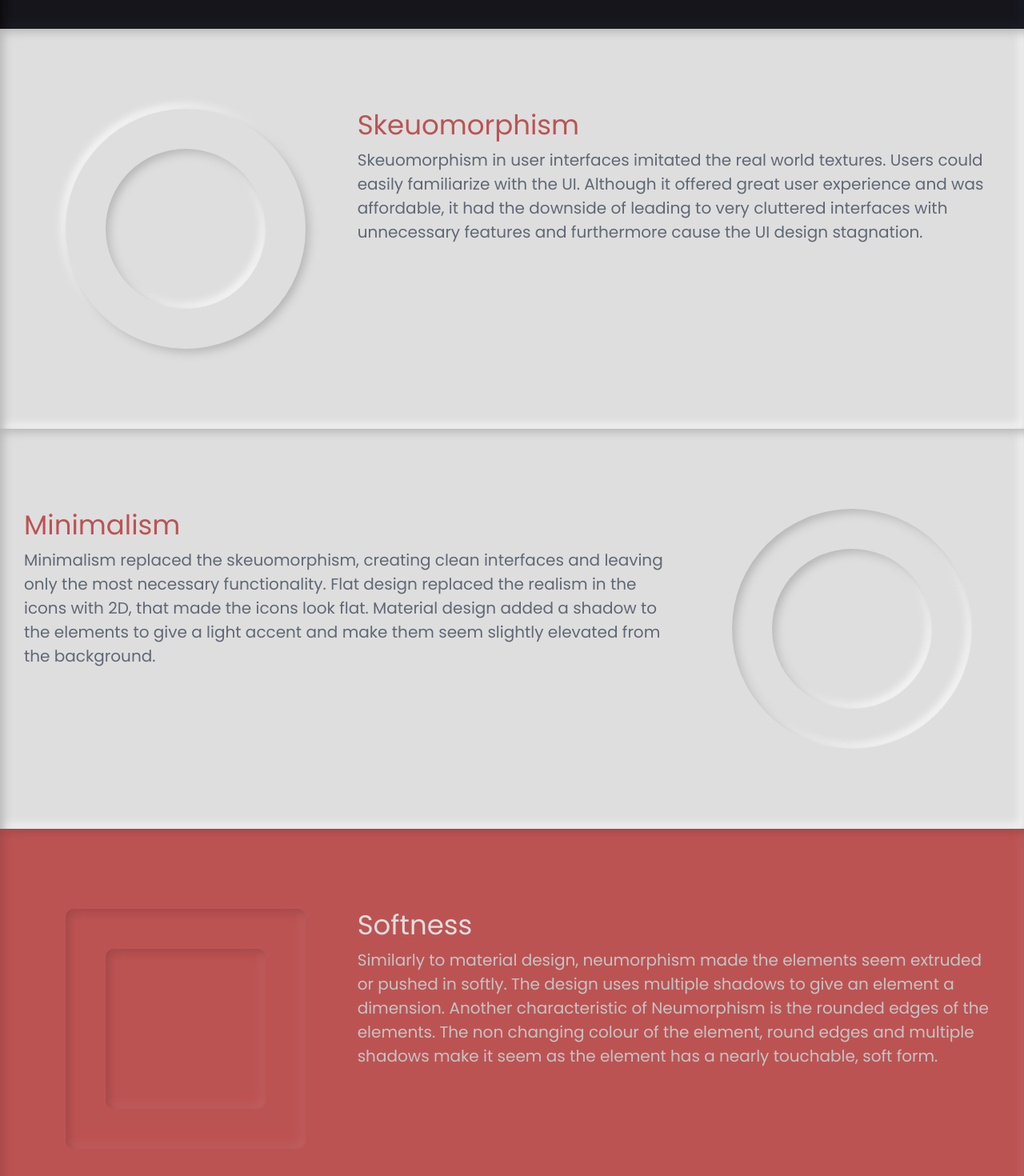
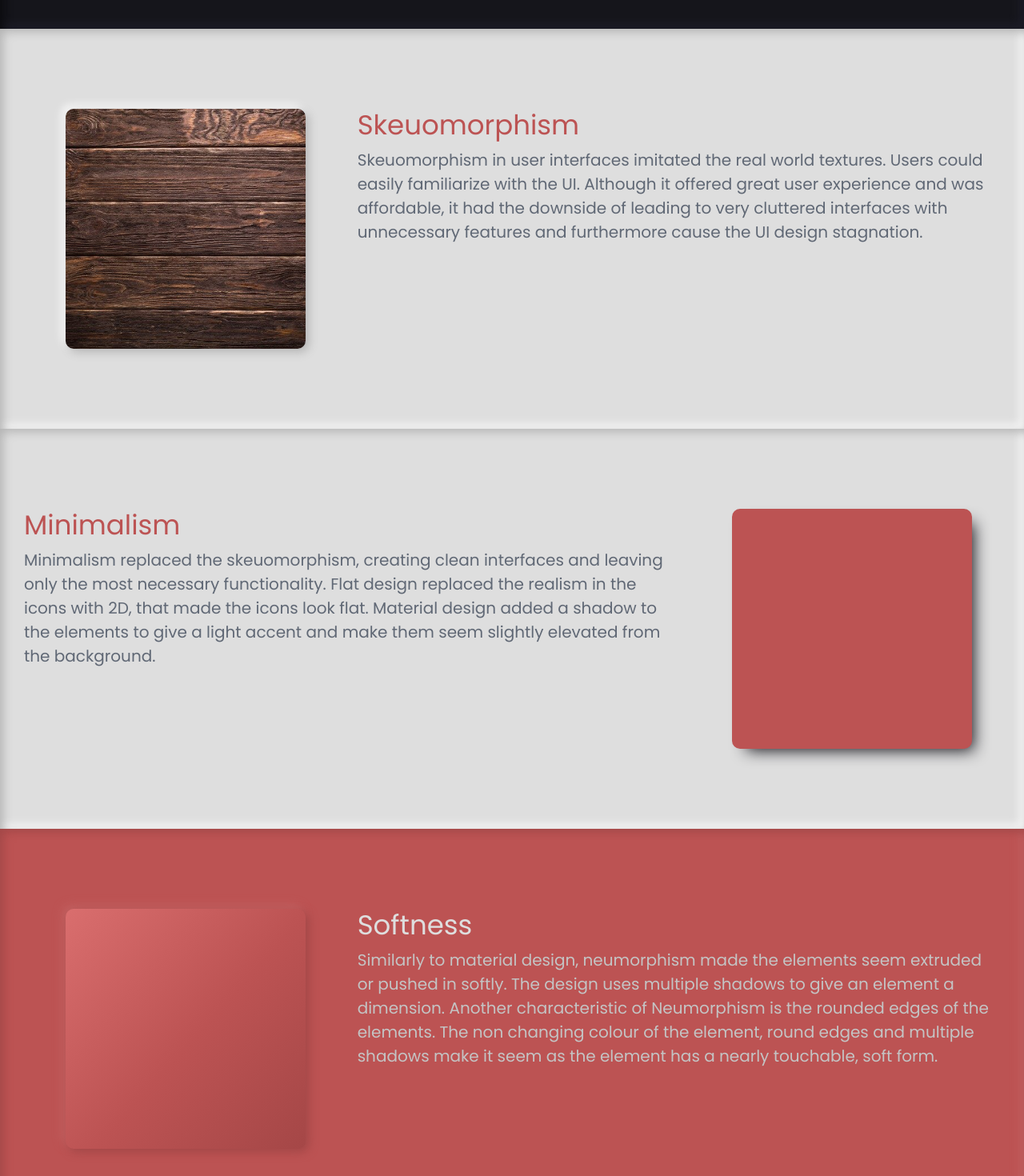
Before and after one commit to yoseychan/luunaro, a Vue app: page /Neumorphism in a window 1280 px wide. Shown: the part 540-2010 px from the top of the page at 80% size. Built offline with nearby package versions, Linux system fonts and the light colour scheme; a web font is replaced by a local one.

Commit message:
element changes in Neumorphism page

```diff
--- a/src/views/Neumorphism.vue
+++ b/src/views/Neumorphism.vue
@@ -10,8 +10,8 @@
                     </p>
                 </div>
                 <div class="col-xl-3 orn">
-                    <div class="shape sqr neu-darker">
-                        <div class="shape-inner sqr neu-darker"></div>
+                   <div class="shape circle neu-darker">
+                        <div class="shape-inner circle neu-dark-inv"></div>
                     </div>
                 </div>
             </div>
@@ -19,8 +19,8 @@
         <div class="section white neu-light-inv">
             <div class="container row justify-content-between">
                 <div class="orn col-xl-3">
-                    <div class="shape circle neu-light">
-                        <div class="shape-inner circle neu-light-inv"></div>
+                    <div class="shape ">
+                        <div class="skeumorphism neu-light"></div>
                     </div>
                 </div>
                 <div class="col-xl-8">
@@ -41,18 +41,14 @@
                          Material design added a shadow to the elements to give a light accent and make them seem slightly elevated from the background.</p>
                 </div>
                 <div class="col-xl-3 orn">
-                    <div class="shape circle neu-light-inv">
-                        <div class="shape-inner circle neu-light-inv"></div>
-                    </div>
+                    <div class="shape minimalism"></div>
                 </div>
             </div>
         </div>
         <div class="section red neu-red-inv">
             <div class="container row justify-content-between">
                 <div class="orn col-xl-3">
-                    <div class="shape neu-red-inv sqr">
-                        <div class="shape-inner sqr neu-red-inv"></div>
-                    </div>
+                    <div class="shape softness"></div>
                 </div>
                 <div class="col-xl-8">
                     <h2>Softness</h2>
@@ -117,6 +113,27 @@
             height: 200px;
             margin: 50px 50px;
         }
+        .skeumorphism{
+            background-image: url('.././assets/wood.jpg');
+            background-position: center;
+            background-size: cover;
+            width: 300px;
+            height: 300px;
+            padding: 10px;
+            border-radius: 10px;
+        }
+    }
+    .minimalism {
+        background-color:#BC5353;
+        border-radius: 10px;
+        -webkit-box-shadow: 10px 10px 19px -8px rgba(21,21,27,1);
+        -moz-box-shadow: 10px 10px 19px -8px rgba(21,21,27,1);
+        box-shadow: 10px 10px 19px -8px rgba(21,21,27,1);
+    }
+    .softness {
+        background: linear-gradient(131.93deg, #BC5353 -12.11%, #E07474 -12.11%, #BC5353 53.42%, #A54747 100%), #BC5353;
+        box-shadow: 4px 4px 12px #A24747, -4px -4px 12px #C46363;
+        border-radius: 10px;
     }
     .sqr {
         border-radius: 10px;
```
Also changed, not shown: src/assets/wood.jpg (added).
